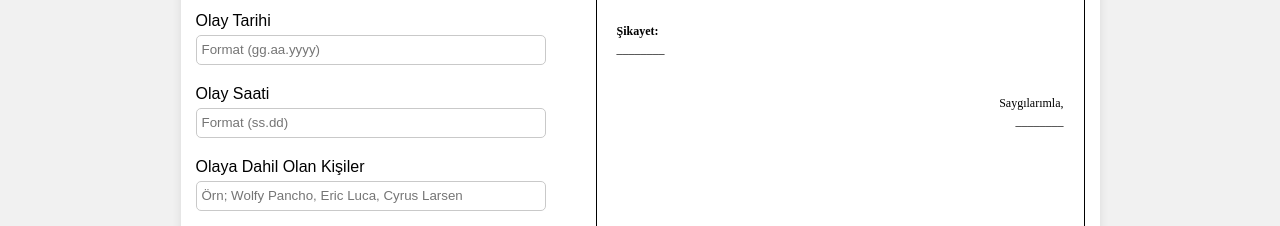
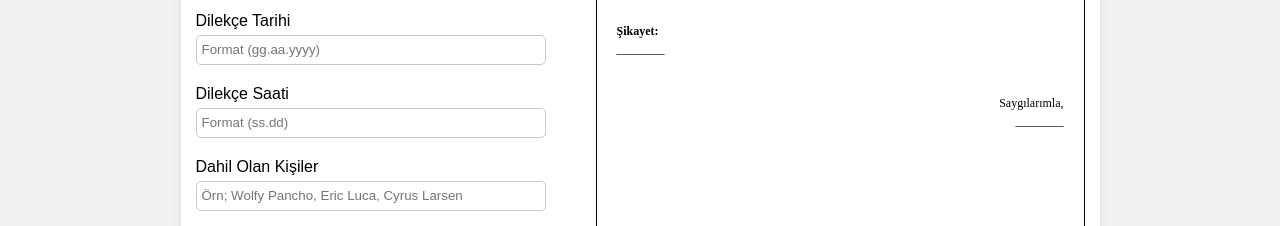
Before and after one commit to wolfydev7/documentcreator.github.io, a plain HTML site: page index.html in a window 1280 px wide. Shown: the part 253-479 px from the top of the page. Drawn offline with nearby package versions, Linux system fonts and the light colour scheme.

Commit message:
Update index.html

```diff
--- a/index.html
+++ b/index.html
@@ -31,15 +31,15 @@
                     <input type="text" id="namesurname" placeholder="Örn; Wolfy Pancho">
                 </div>
                 <div class="input">
-                    <label for="date">Olay Tarihi</label>
+                    <label for="date">Dilekçe Tarihi</label>
                     <input type="text" id="date" placeholder="Format (gg.aa.yyyy)">
                 </div>
                 <div class="input">
-                    <label for="time">Olay Saati</label>
+                    <label for="time">Dilekçe Saati</label>
                     <input type="text" id="time" placeholder="Format (ss.dd)">
                 </div>
                 <div class="input">
-                    <label for="persons">Olaya Dahil Olan Kişiler</label>
+                    <label for="persons">Dahil Olan Kişiler</label>
                     <input type="text" id="persons" placeholder="Örn; Wolfy Pancho, Eric Luca, Cyrus Larsen">
                 </div>
                 <div class="input2">
```
